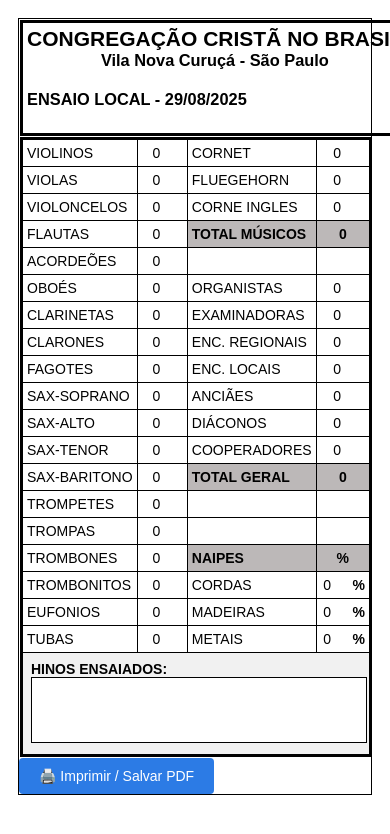
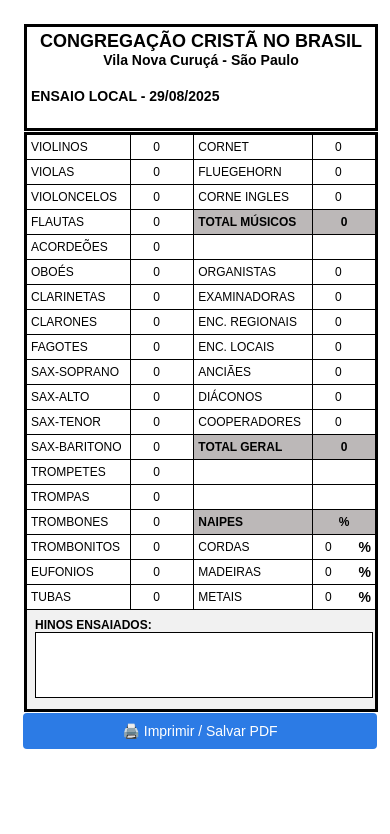
Before and after one commit to Alexsiilva212/index.html, a plain HTML site: page index.html in a window 390 px wide. Drawn offline with Linux system fonts and the light colour scheme.

Commit message:
Update index.html

```diff
--- a/index.html
+++ b/index.html
@@ -3,6 +3,7 @@
 
 <head>
     <meta charset="UTF-8">
+    <meta name="viewport" content="width=device-width, initial-scale=1.0">
     <title>Contagem de Músicos</title>
     <style>
         body {
@@ -63,19 +64,20 @@
 
         .total {
             font-weight: bold;
-            background: #bcb8b8;
+            background-color: #bcb8b8 !important;
             text-align: left;
+            color: #000;
         }
 
         .total-c {
             font-weight: bold;
-            background: #bcb8b8;
+            background-color: #bcb8b8 !important;
             text-align: center;
+            color: #000;
         }
 
         .instrumento {
             text-align: center;
-
         }
 
         .footer {
@@ -141,6 +143,30 @@
             th {
                 -webkit-print-color-adjust: exact !important;
                 print-color-adjust: exact !important;
+            }
+        }
+
+        /* Responsividade para celular */
+        @media screen and (max-width: 600px) {
+            .centraliza-tudo {
+                width: 100%;
+                border: none;
+                padding: 5px;
+            }
+
+            table,
+            td,
+            th {
+                font-size: 12px;
+                white-space: normal;
+            }
+
+            input[type="number"] {
+                font-size: 12px;
+            }
+
+            button {
+                width: 100%;
             }
         }
     </style>
```
